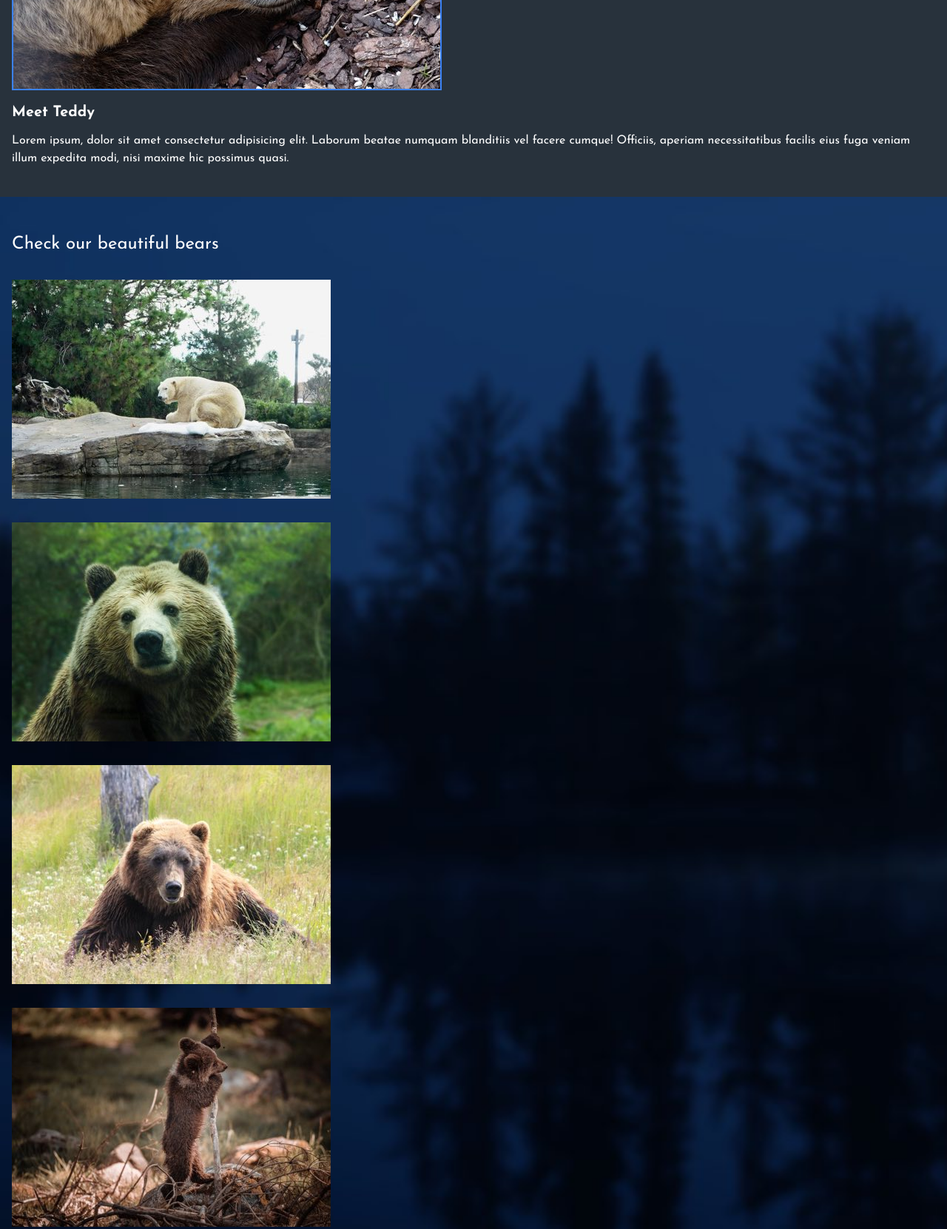
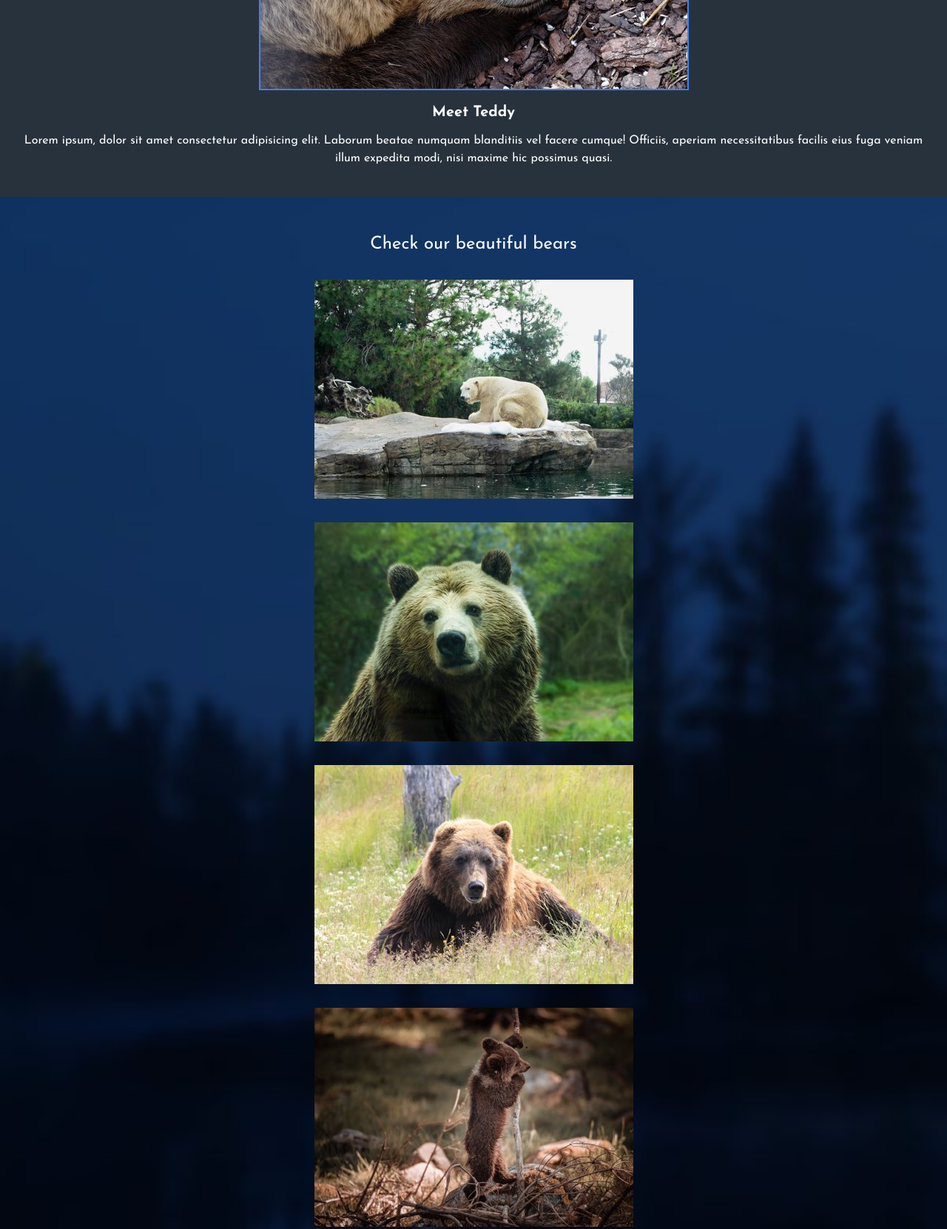
Before and after one commit to 41CharlesLi/viteTailwind, a website built with Vite: page index.html in a window 1280 px wide. Shown: the part 600-2261 px from the top of the page at 74% size. Built offline with nearby package versions, Linux system fonts and the light colour scheme.

Commit message:
fixed styling issues in mobile view

```diff
--- a/index.html
+++ b/index.html
@@ -49,12 +49,14 @@
                             <img
                                 src="../images/side-bear.jpg"
                                 alt="a sleeping bear"
-                                class="border-blue-500 border-2"
+                                class="border-blue-500 border-2 mx-auto"
                             />
                         </div>
                         <div class="textContainer">
-                            <h2 class="font-bold text-xl mb-3">Meet Teddy</h2>
-                            <p>
+                            <h2 class="font-bold text-xl mb-3 w-max mx-auto">
+                                Meet Teddy
+                            </h2>
+                            <p class="text-center">
                                 Lorem ipsum, dolor sit amet consectetur
                                 adipisicing elit. Laborum beatae numquam
                                 blanditiis vel facere cumque! Officiis, aperiam
@@ -70,42 +72,44 @@
                 <!--Gallery section-->
                 <section
                     id="gallery"
-                    class="gallery bg-[url('./images/blue-trees.jpg')] p-4 pb-10 h-[96rem] bg-cover"
+                    class="gallery bg-[url('./images/blue-trees.jpg')] p-4 pb-10 h-max bg-cover"
                 >
                     <div class="wrapper h-full">
-                        <h2 class="text-2xl my-8">Check our beautiful bears</h2>
+                        <h2 class="text-2xl my-8 mx-auto w-max">
+                            Check our beautiful bears
+                        </h2>
                         <ul class="h-[95%] flex flex-col gap-8">
-                            <li>
+                            <li class="mx-auto">
                                 <img
                                     src="../images/bear1.jpg"
                                     alt="a white bear"
                                 />
                             </li>
-                            <li>
+                            <li class="mx-auto">
                                 <img
                                     src="../images/bear2.jpg"
                                     alt="portrait of bear"
                                 />
                             </li>
-                            <li>
+                            <li class="mx-auto">
                                 <img
                                     src="../images/bear3.jpg"
                                     alt="bear in the wild"
                                 />
                             </li>
-                            <li>
+                            <li class="mx-auto">
                                 <img
                                     src="../images/bear4.jpg"
                                     alt="baby bear"
                                 />
                             </li>
-                            <li>
+                            <li class="mx-auto">
                                 <img
                                     src="../images/bear5.jpg"
                                     alt="another white bear"
                                 />
                             </li>
-                            <li>
+                            <li class="mx-auto">
                                 <img
                                     src="../images/bear6.jpg"
                                     alt="lazy bear"
```
